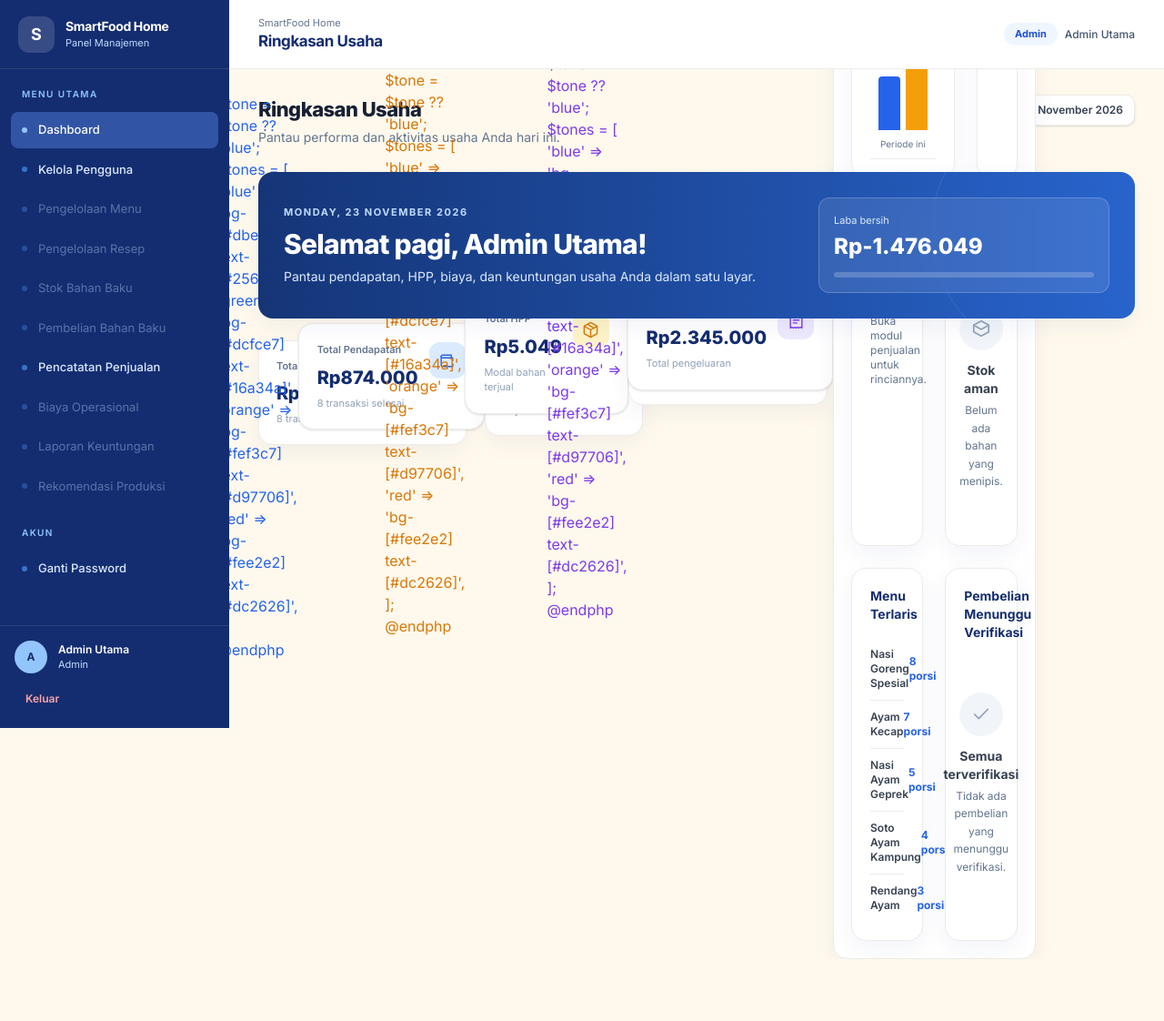
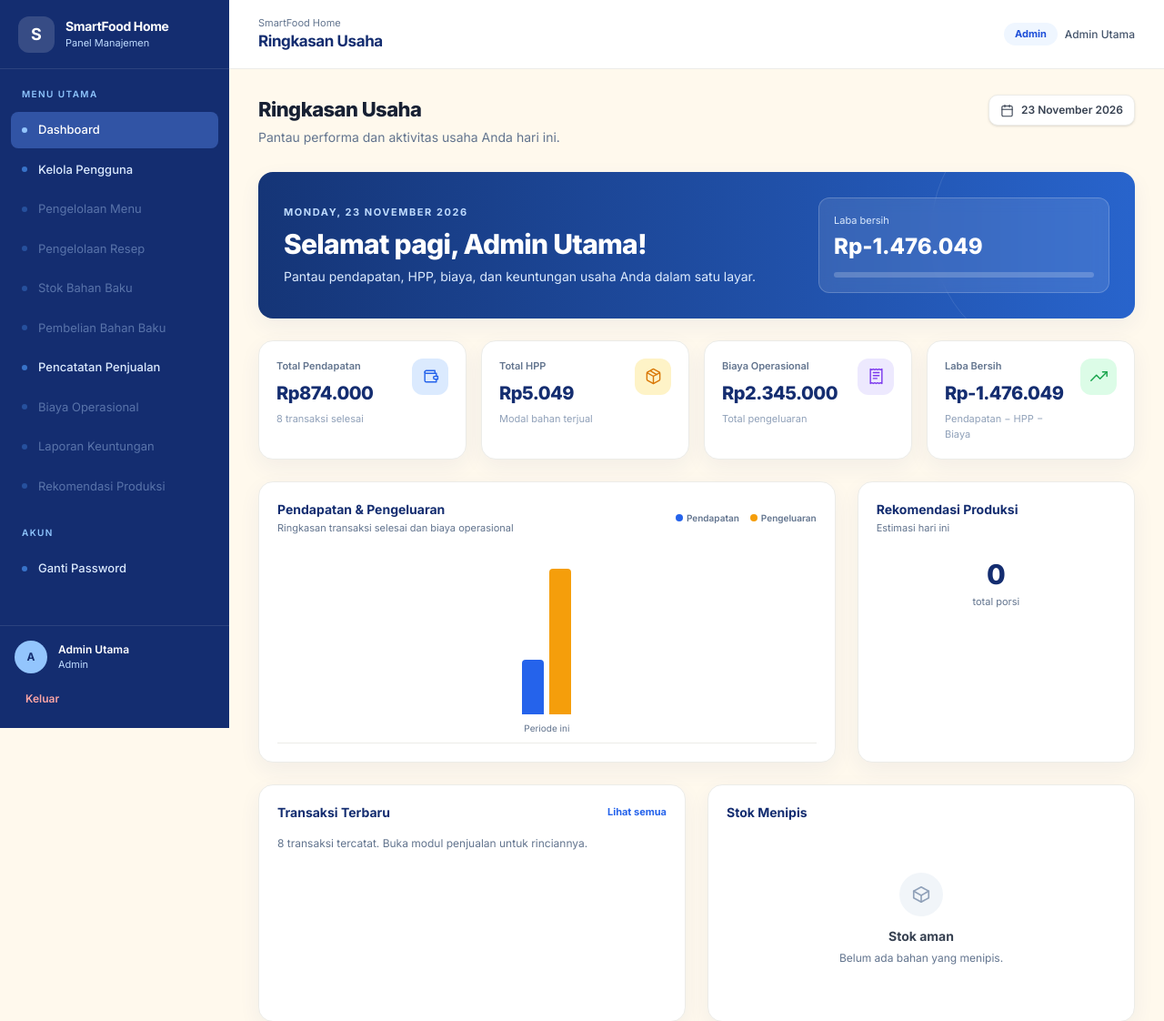
Before and after one commit to razannabilWebDev/Final-Project-FPW, a Laravel app: page /dashboard in a window 1280 px wide. Shown: the top 1122 px of the page at 91% size. Before the commit the page ends 1054 px from the top, so only its background shows below. Run offline with Laravel 12, Linux system fonts and the light colour scheme; a user stored in the database is signed in; data comes from the database, SQL or seed files in the repository; style sheets or scripts are compiled from the project's sources; parts of the project's set-up code (start-up, migrations or seed data) failed here and were passed over.

Commit message:
fix(sales): restore login UI and integrate member 1 foundation
Remove the placeholder /login route that rendered plain text and keep member 1's real login page. Drop the duplicate sales migration in favour of member 1's, clean test-only gates/schema shims after the auth merge, repair merge-corrupted icon/stat-card components, and switch sales views to layouts.app so they render with the shared sidebar. Sales now renders correctly at /sales after login.

```diff
--- a/resources/views/components/icon.blade.php
+++ b/resources/views/components/icon.blade.php
@@ -30,18 +30,6 @@
         'filter' => '<path d="M22 3H2l8 9.46V19l4 2v-8.54Z"/>',
         'search' => '<circle cx="11" cy="11" r="8"/><path d="m21 21-4.3-4.3"/>',
         'calendar' => '<rect x="3" y="4" width="18" height="18" rx="2"/><path d="M16 2v4M8 2v4M3 10h18"/>',
-        'receipt' => '<path d="M4 2v20l2-1 2 1 2-1 2 1 2-1 2 1 2-1 2 1V2l-2 1-2-1-2 1-2-1-2 1-2-1-2 1Z"/><path d="M8 7h8M8 11h8M8 15h5"/>',
-        'plus' => '<path d="M12 5v14M5 12h14"/>',
-        'eye' => '<path d="M2 12s3-7 10-7 10 7 10 7-3 7-10 7-10-7-10-7Z"/><circle cx="12" cy="12" r="3"/>',
-        'arrow-right' => '<path d="M5 12h14M13 6l6 6-6 6"/>',
-        'box' => '<path d="m21 8-9-5-9 5 9 5 9-5Z"/><path d="M3 8v8l9 5 9-5V8"/>',
-        'trending' => '<path d="m23 6-9.5 9.5-5-5L1 18"/><path d="M17 6h6v6"/>',
-        'wallet' => '<path d="M20 12V8H6a2 2 0 0 1 0-4h12v4"/><path d="M4 6v12a2 2 0 0 0 2 2h14v-4"/>',
-        'cart' => '<circle cx="9" cy="21" r="1"/><circle cx="20" cy="21" r="1"/><path d="M1 1h4l2.68 13.39a2 2 0 0 0 2 1.61h9.72a2 2 0 0 0 2-1.61L23 6H6"/>',
-        'check' => '<path d="m20 6-11 11-5-5"/>',
-        'x' => '<path d="M18 6 6 18M6 6l12 12"/>',
-        'search' => '<circle cx="11" cy="11" r="8"/><path d="m21 21-4.3-4.3"/>',
-        'filter' => '<path d="M22 3H2l8 9.46V19l4 2v-8.54Z"/>',
     ];
 
     $name = $name ?? 'home';
--- a/resources/views/components/stat-card.blade.php
+++ b/resources/views/components/stat-card.blade.php
@@ -21,25 +21,6 @@
         </div>
         <span class="flex h-10 w-10 shrink-0 items-center justify-center rounded-xl {{ $tones[$tone] ?? $tones['blue'] }}">
             <x-icon :name="$icon" :size="19" />
-    $tone = $tone ?? 'blue';
-    $tones = [
-        'blue' => 'bg-[#dbeafe] text-[#2563eb]',
-        'green' => 'bg-[#dcfce7] text-[#16a34a]',
-        'orange' => 'bg-[#fef3c7] text-[#d97706]',
-        'red' => 'bg-[#fee2e2] text-[#dc2626]',
-    ];
-@endphp
-<div class="rounded-2xl border border-[#ecece8] bg-white p-5 shadow-sm">
-    <div class="flex items-start justify-between gap-3">
-        <div class="min-w-0">
-            <p class="text-[11px] font-semibold text-slate-500">{{ $label }}</p>
-            <p class="mt-2 truncate text-xl font-extrabold text-[#142d70]">{{ $value }}</p>
-            @if (isset($hint))
-                <p class="mt-1.5 text-[11px] text-slate-400">{{ $hint }}</p>
-            @endif
-        </div>
-        <span class="flex h-10 w-10 shrink-0 items-center justify-center rounded-xl {{ $tones[$tone] ?? $tones['blue'] }}">
-            <x-icon :name="$icon ?? 'chart'" :size="19" />
         </span>
     </div>
 </div>
--- a/resources/views/sales/create.blade.php
+++ b/resources/views/sales/create.blade.php
@@ -1,4 +1,4 @@
-@extends('layouts.sales')
+@extends('layouts.app')
 
 @section('title', 'Input Pesanan')
 
--- a/resources/views/sales/index.blade.php
+++ b/resources/views/sales/index.blade.php
@@ -1,4 +1,4 @@
-@extends('layouts.sales')
+@extends('layouts.app')
 
 @section('title', 'Pencatatan Penjualan')
 
--- a/resources/views/sales/show.blade.php
+++ b/resources/views/sales/show.blade.php
@@ -1,4 +1,4 @@
-@extends('layouts.sales')
+@extends('layouts.app')
 
 @section('title', 'Detail Transaksi')
 
--- a/routes/web.php
+++ b/routes/web.php
@@ -4,8 +4,8 @@ use App\Http\Controllers\Auth\ChangePasswordController;
 use App\Http\Controllers\Auth\LoginController;
 use App\Http\Controllers\Auth\LogoutController;
 use App\Http\Controllers\DashboardController;
+use App\Http\Controllers\SaleController;
 use App\Http\Controllers\UserController;
-use App\Http\Controllers\SaleController;
 use Illuminate\Support\Facades\Route;
 
 Route::get('/', fn () => auth()->check()
@@ -35,10 +35,7 @@ Route::middleware(['auth', 'active'])->group(function (): void {
     });
 });
 
-// Placeholder agar middleware auth memiliki tujuan redirect (diganti Anggota 1 saat integrasi).
-Route::get('/login', fn () => 'Login')->name('login');
-
-Route::middleware(['auth'])->group(function (): void {
+Route::middleware(['auth', 'active'])->group(function (): void {
     Route::get('/sales', [SaleController::class, 'index'])->name('sales.index');
     Route::get('/sales/create', [SaleController::class, 'create'])
         ->name('sales.create')->middleware('can:create-sales');
```
Also changed, not shown: resources/views/layouts/sales.blade.php (deleted, +0 -41 lines), tests/Feature/SalesTest.php (+0 -56 lines), tests/TestCase.php (+1 -24 lines), database/migrations/2026_11_23_100000_create_sales_tables.php (deleted).
